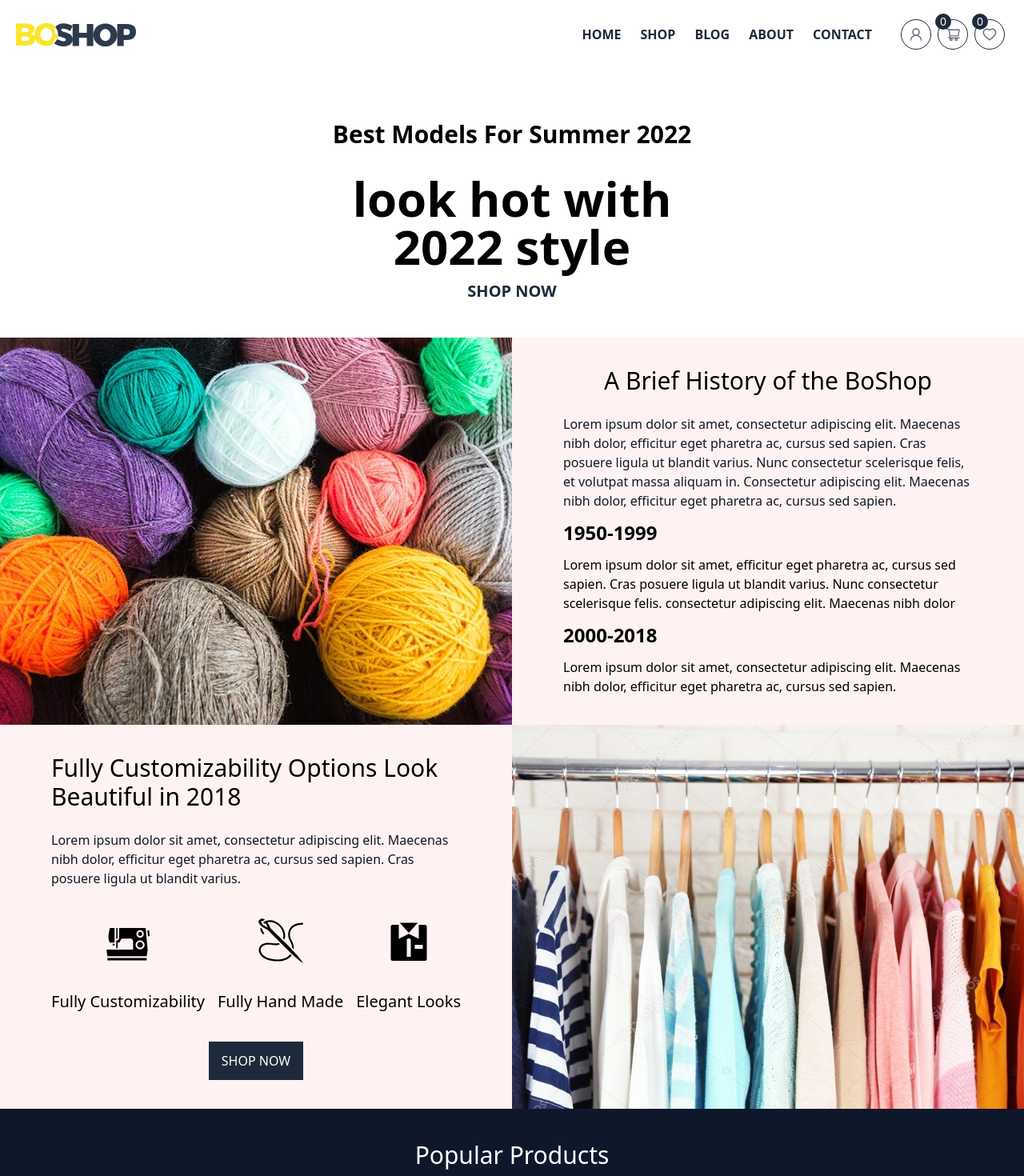
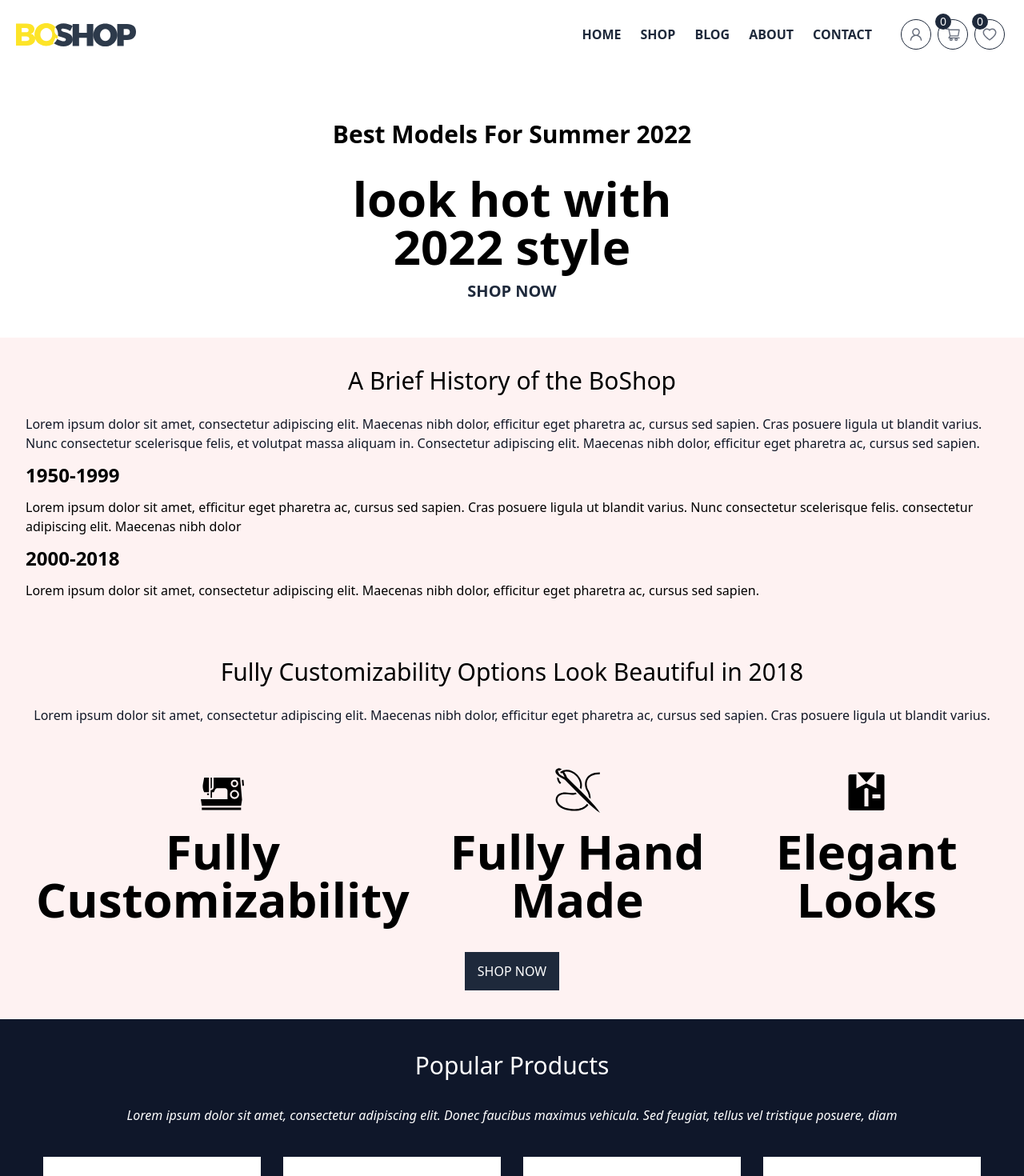
Before and after one commit to ffarhadijs/ecommerce-shop, a React (Create React App) app: page / in a window 1280 px wide. Shown: the top 1470 px of the page at 80% size. Built offline with nearby package versions, Linux system fonts and the light colour scheme.

Commit message:
history section fully responsived

```diff
--- a/src/component/history/History.js
+++ b/src/component/history/History.js
@@ -16,12 +16,12 @@
 const History = () => {
   return (
     <div>
-      <div className="bg-red-50 flex flex-row">
+      <div className="bg-red-50 flex flex-row ">
         <div
-          className="w-1/2 bg-no-repeat bg-cover bg-center"
+          className=" w-1/2 bg-no-repeat bg-cover bg-center hidden md:block"
           style={{ backgroundImage: `url(${history1})` }}
         ></div>
-        <div className=" w-1/2 p-16 pt-3 pb-9 flex flex-col">
+        <div className=" w-full md:w-1/2 px-8 lg:px-16 pt-3 pb-9 flex flex-col">
           <span className=" text-3xl my-6 mx-auto">
             A Brief History of the BoShop
           </span>
@@ -46,7 +46,7 @@
         </div>
       </div>
       <div className="flex flex-row bg-red-50">
-        <div className="w-1/2 flex flex-col p-16 pt-3 pb-9">
+        <div className=" w-full md:w-1/2 flex flex-col px-8 lg:px-16 pt-3 pb-9">
           <span className=" text-3xl my-6 mx-auto">
             Fully Customizability Options Look Beautiful in 2018
           </span>
@@ -56,17 +56,17 @@
             posuere ligula ut blandit varius.
           </p>
           <div className="flex flex-row justify-between text-6xl my-9">
-            <div>
-              <GiSewingMachine className="mx-auto" />
-              <span className="text-xl text-center">Fully Customizability</span>
+            <div className="text-center">
+              <GiSewingMachine className="mx-auto my-4" />
+              <p className="font-semibold text-base">Fully Customizability</p>
             </div>
-            <div>
-              <GiSewingNeedle className="mx-auto" />
-              <span className="text-xl">Fully Hand Made</span>
+            <div className="text-center">
+              <GiSewingNeedle className="mx-auto my-4" />
+              <p className="font-semibold text-base ">Fully Hand Made</p>
             </div>
-            <div>
-              <RiShirtFill className="mx-auto" />
-              <span className="text-xl">Elegant Looks</span>
+            <div className="text-center">
+              <RiShirtFill className="mx-auto my-4" />
+              <p className="font-semibold text-base">Elegant Looks</p>
             </div>
           </div>
           <div className="text-center">
@@ -77,7 +77,7 @@
         </div>
 
         <div
-          className="w-1/2 bg-no-repeat bg-cover bg-center"
+          className="w-1/2 bg-no-repeat bg-cover bg-center hidden md:block"
           style={{ backgroundImage: `url(${history2})` }}
         ></div>
       </div>
```
